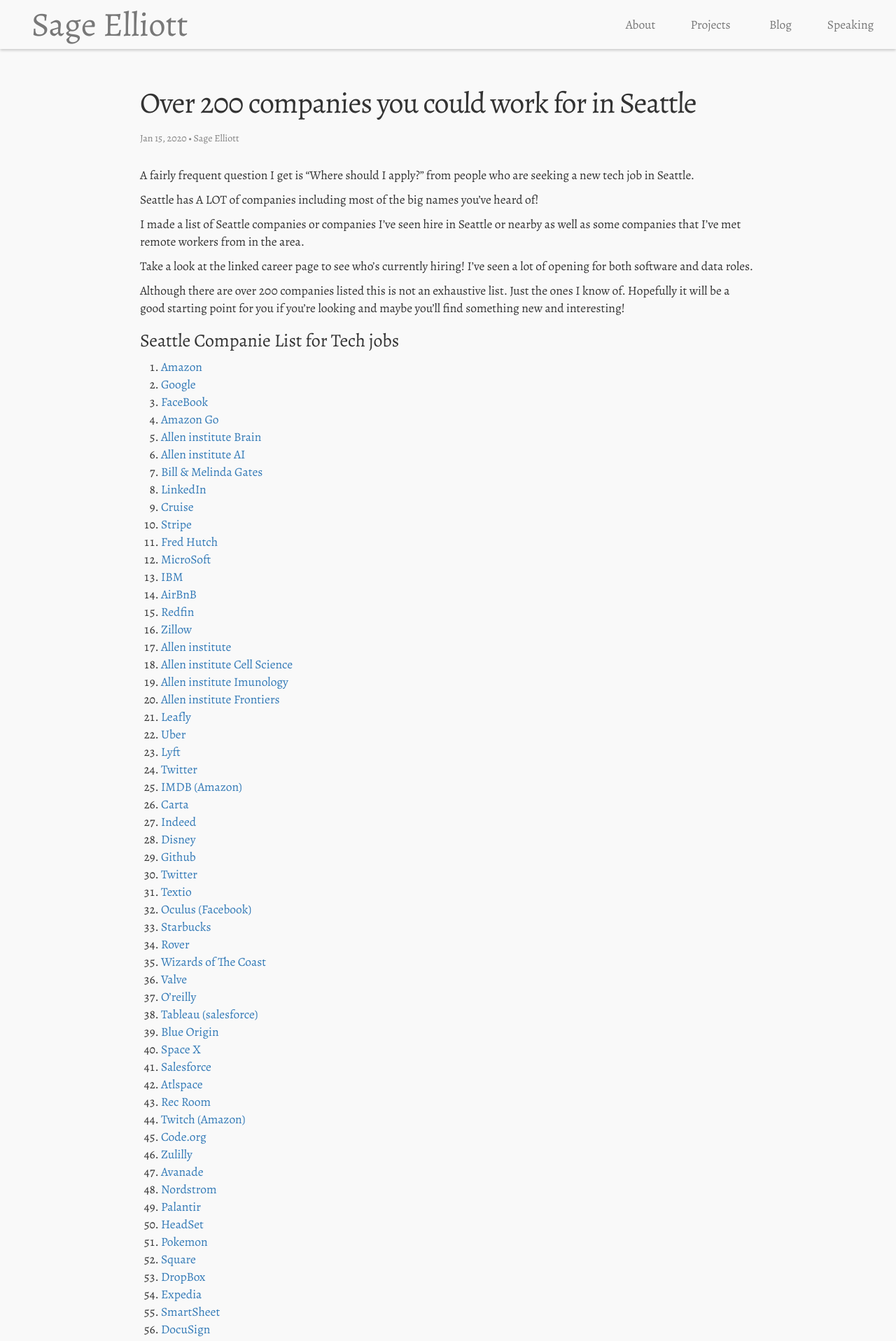
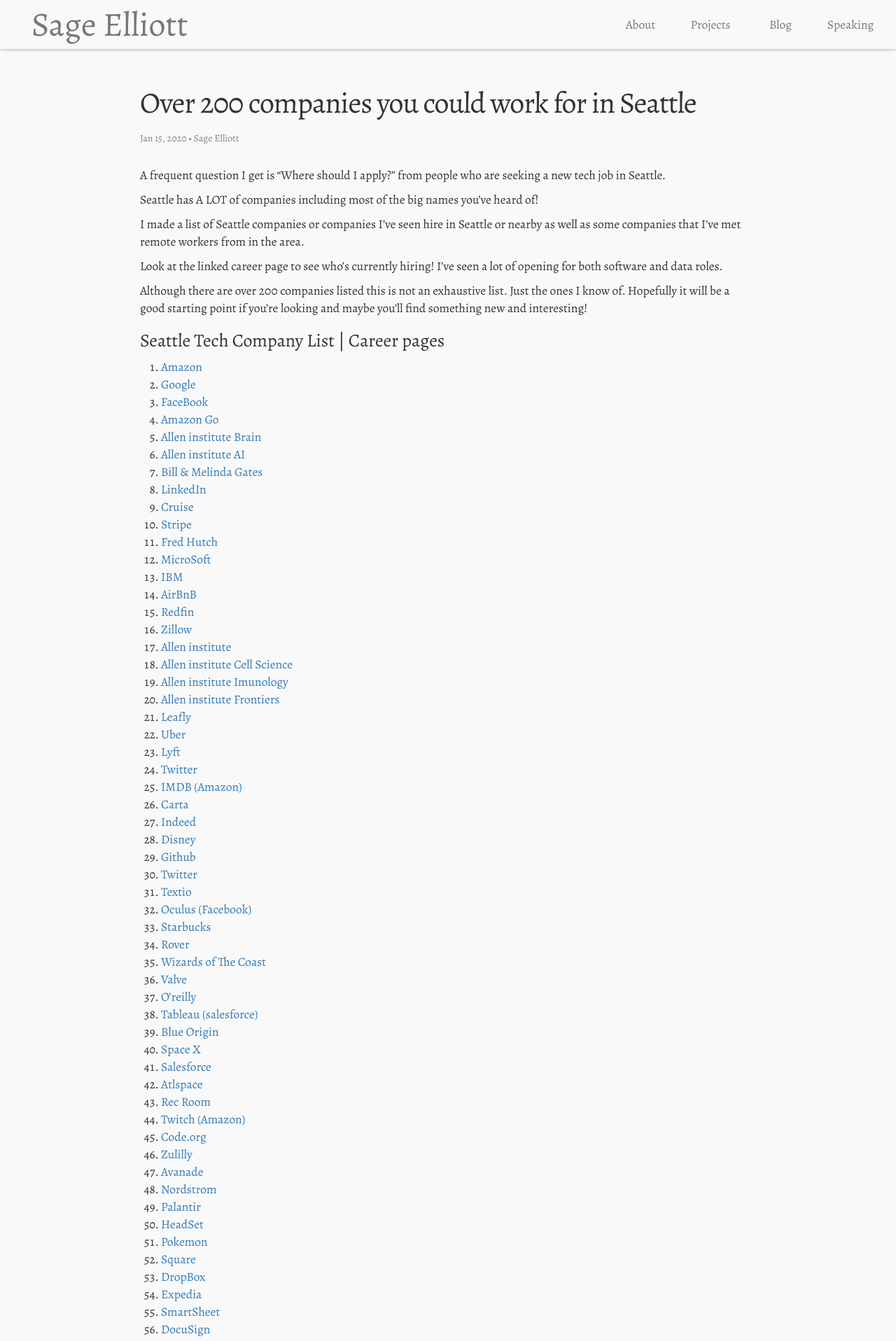
Before and after one commit to sagecodes/sage-blog, a Jekyll site: the page built from _posts/blog/resources/2020-01-15-seattle_jobs.markdown, in a window 1280 px wide. Shown: the top 1916 px of the page at 70% size. Built offline with Jekyll 4.4.1, drawn with Linux system fonts in a browser that asks for light colours; nearby versions of some CDN libraries; some web fonts are replaced.

Commit message:
fix: typos in job list post

```diff
--- a/_posts/blog/resources/2020-01-15-seattle_jobs.markdown
+++ b/_posts/blog/resources/2020-01-15-seattle_jobs.markdown
@@ -9,21 +9,21 @@
 published: true
 ---
 
-A fairly frequent question I get is "Where should I apply?" from people who are
-seeking a new tech job in Seattle.
+A frequent question I get is "Where should I apply?" from people who are seeking a new tech job in Seattle.
 
 Seattle has A LOT of companies including most of the big names you've heard of!
 
 I made a list of Seattle companies or companies I've seen hire in Seattle or nearby as well as some companies that I've met remote workers from in the area.
 
-Take a look at the linked career page to see who's currently hiring! I've seen a lot of opening for both software and data roles.
+Look at the linked career page to see who's currently hiring! I've seen a lot of opening for both software and data roles.
 
 Although there are over 200 companies listed this is not an exhaustive list.
-Just the ones I know of. Hopefully it will be a good starting point for you if
+Just the ones I know of. Hopefully it will be a good starting point if
 you're looking and maybe you'll find something new and interesting!
 
 
-### Seattle Companie List for Tech jobs
+
+### Seattle Tech Company List | Career pages
 
 1. [Amazon](https://www.amazon.jobs/en)
 1. [Google ](https://careers.google.com/)
```
